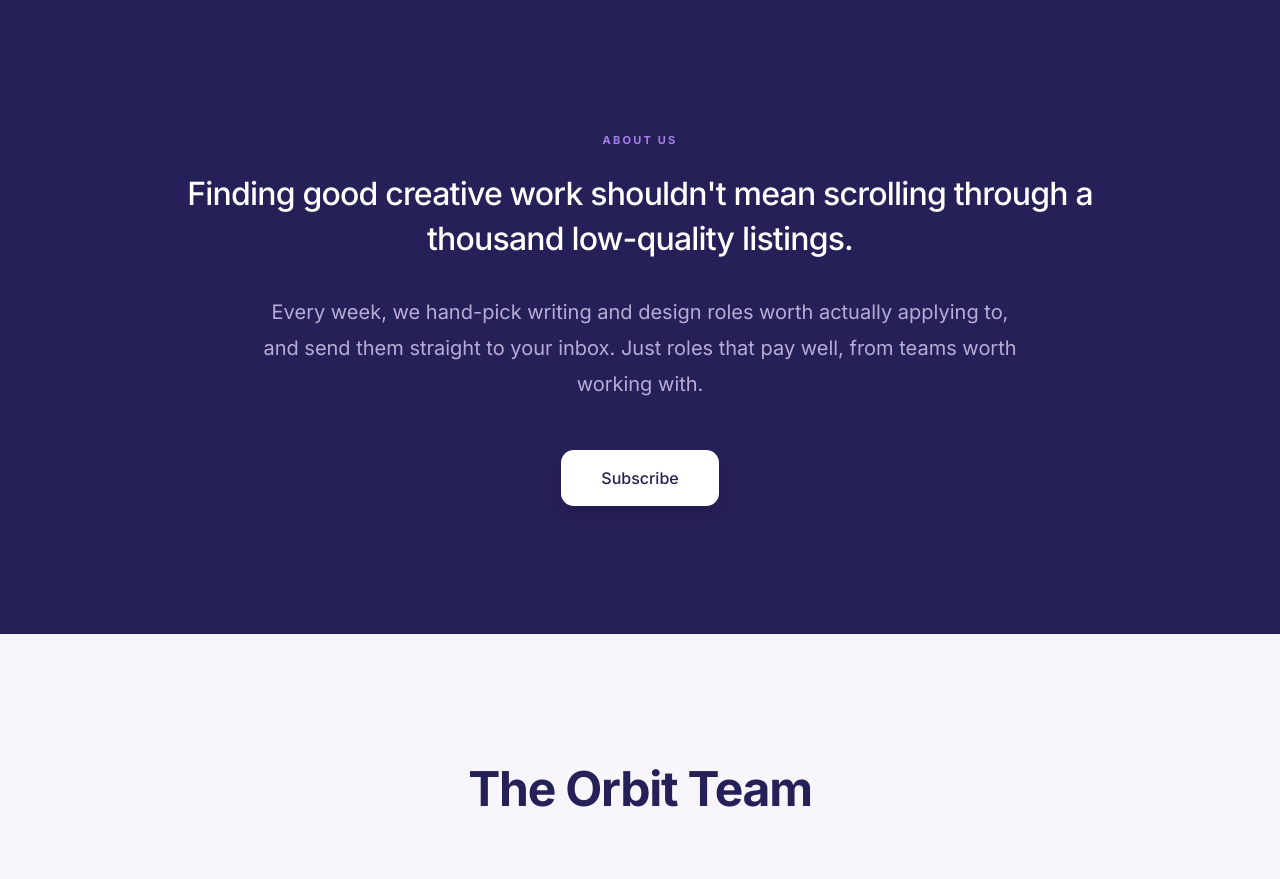
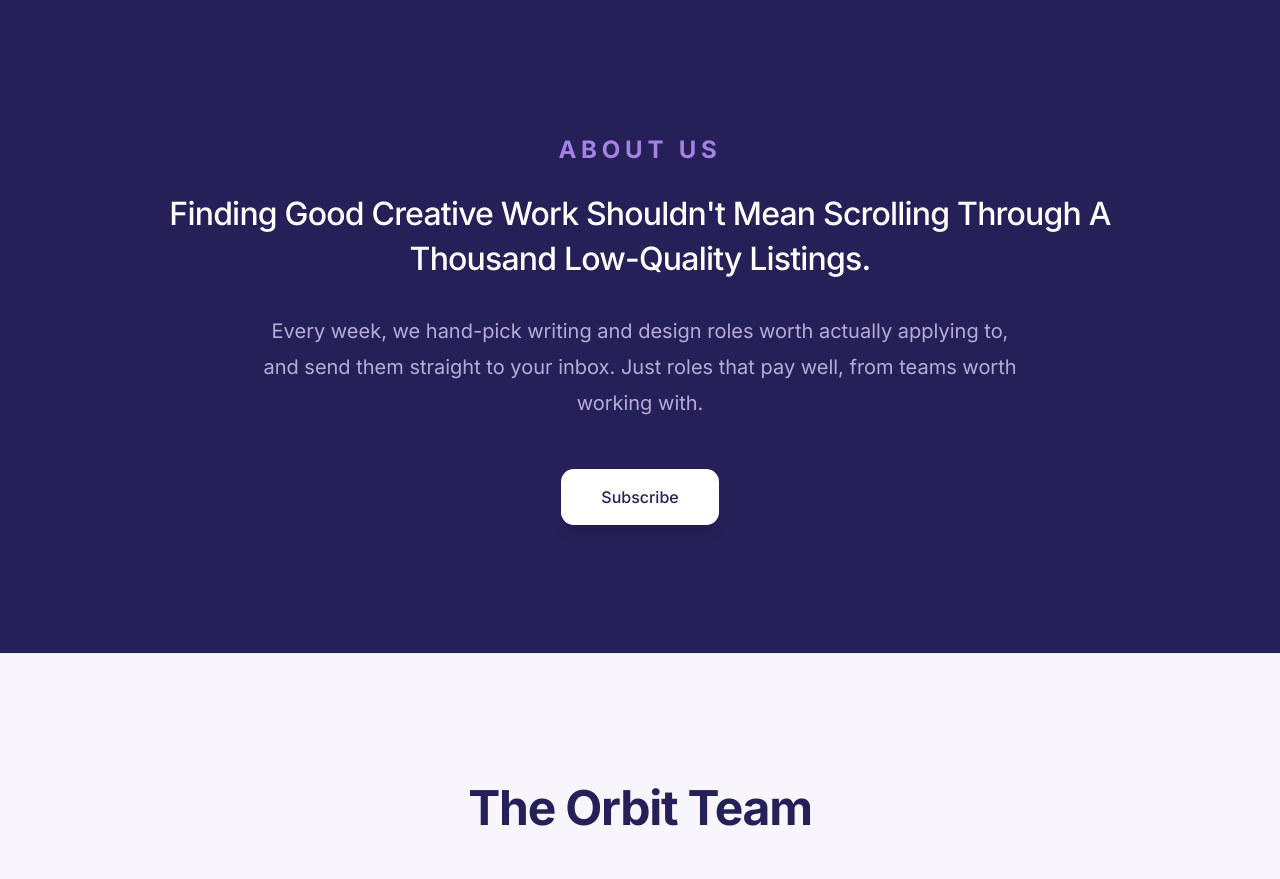
Before and after one commit to Ravs0/orbit-website, a React (Vite) app: page / in a window 1280 px wide. Shown: the part 1840-2719 px from the top of the page. Built offline with nearby package versions, Linux system fonts and the light colour scheme; a web font is replaced by a local one.

Commit message:
style: enlarge About Us eyebrow and capitalize heading

```diff
--- a/src/App.tsx
+++ b/src/App.tsx
@@ -262,7 +262,7 @@
         <div className="max-w-5xl mx-auto relative z-10 text-center">
           <motion.h2
             custom={0} initial="hidden" whileInView="visible" viewport={{ once: true }} variants={fadeUpVariants}
-            className="text-brand-400 text-[11px] font-bold tracking-[0.2em] uppercase mb-6"
+            className="text-brand-400 text-[18px] sm:text-[24px] font-bold tracking-[0.2em] uppercase mb-6"
           >
             About Us
           </motion.h2>
@@ -271,7 +271,7 @@
             custom={0.2} initial="hidden" whileInView="visible" viewport={{ once: true }} variants={fadeUpVariants}
           >
             <p className="text-2xl sm:text-[2rem] font-medium tracking-tight text-white leading-[1.4] mb-8">
-              Finding good creative work shouldn't mean scrolling through a thousand low-quality listings.
+              Finding Good Creative Work Shouldn't Mean Scrolling Through A Thousand Low-Quality Listings.
             </p>
             <p className="text-lg sm:text-xl text-brand-200/80 leading-[1.8] mb-12 max-w-3xl mx-auto font-light">
               Every week, we hand-pick writing and design roles worth actually applying to, and send them straight to your inbox. Just roles that pay well, from teams worth working with.
```
